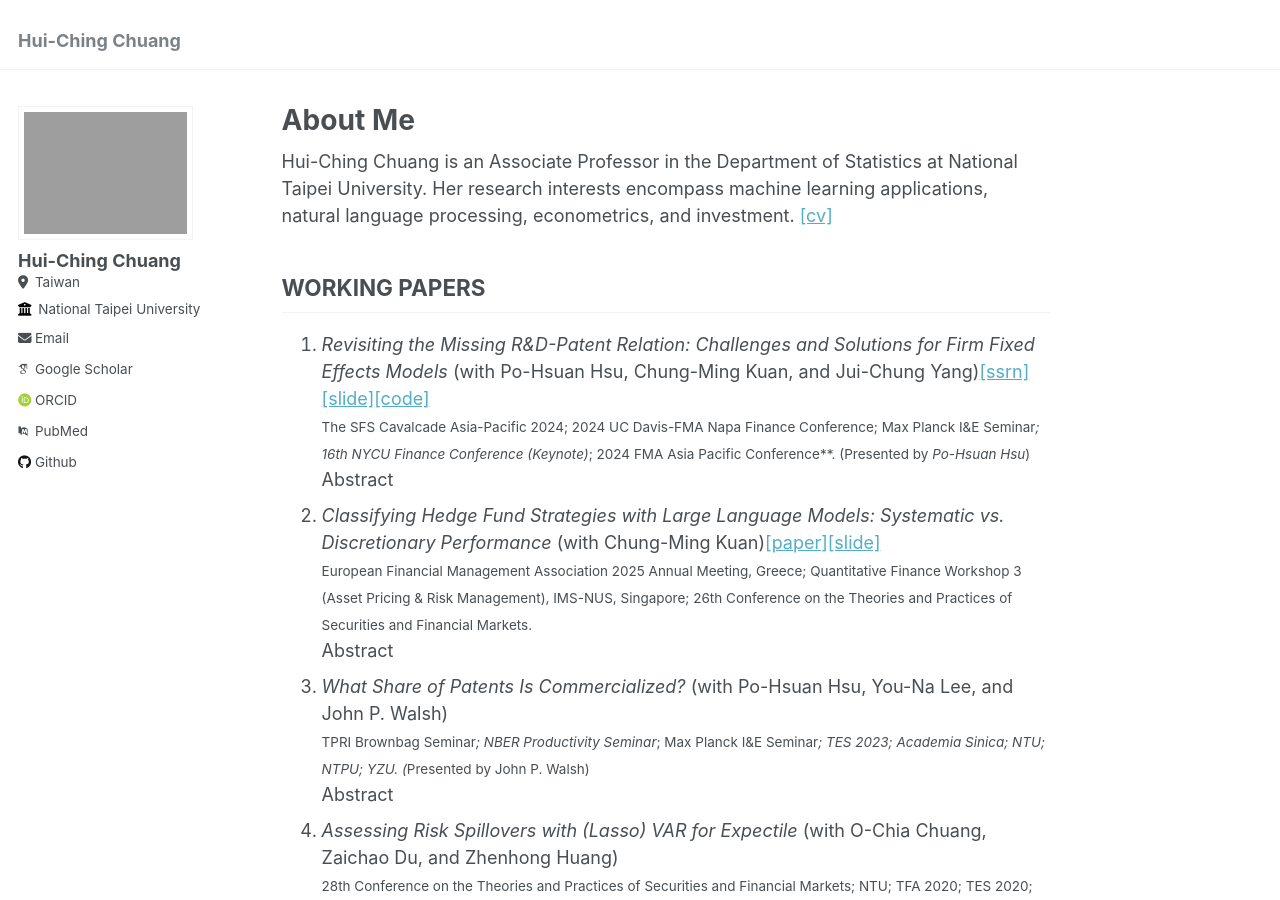
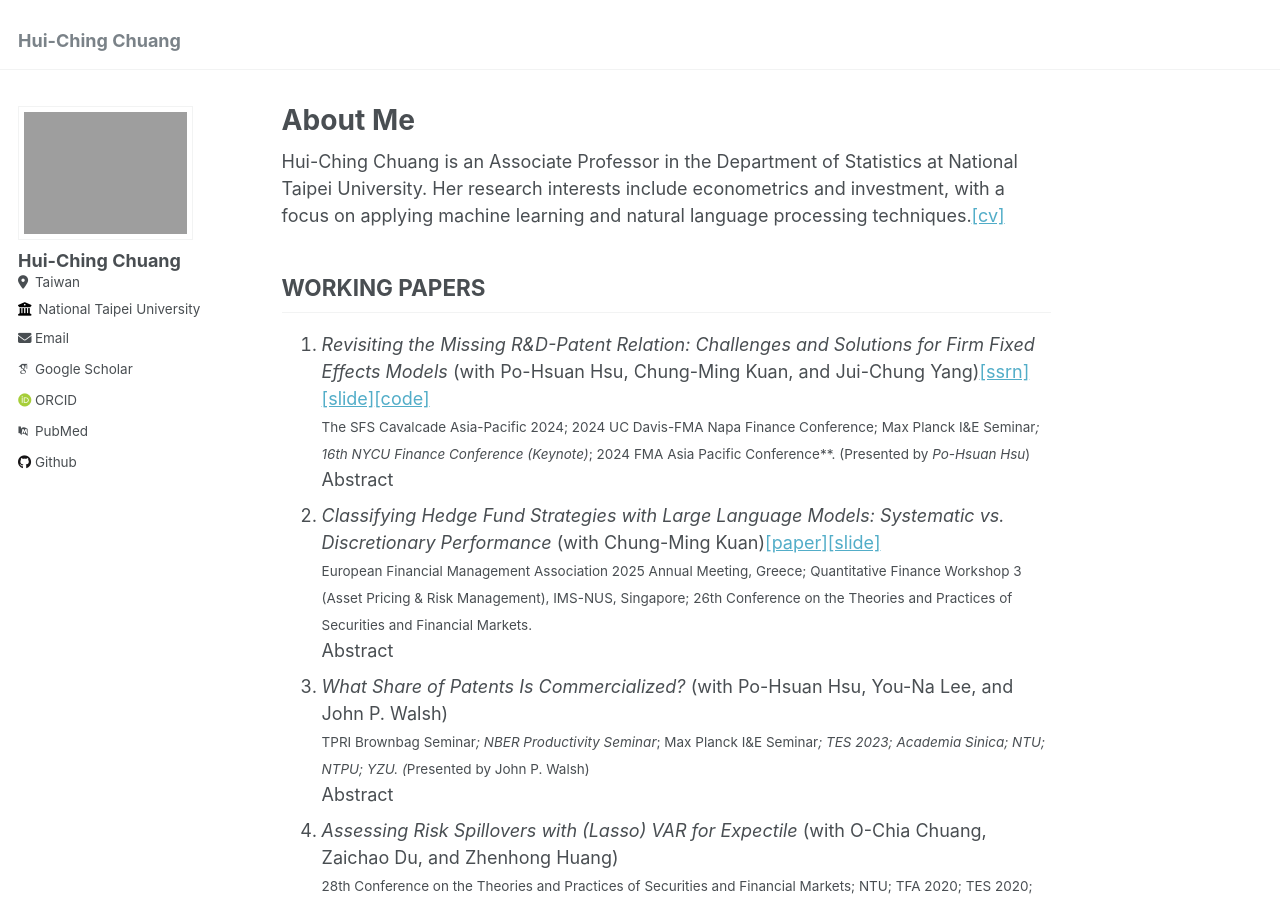
Before and after one commit to hcchuang/hcchuang.github.io, a Jekyll site: the page built from _pages/about.md, in a window 1280 px wide and 900 px high. Built offline with Jekyll 4.4.1, drawn with Linux system fonts in a browser that asks for light colours; some web fonts are replaced.

Commit message:
Update about.md

```diff
--- a/_pages/about.md
+++ b/_pages/about.md
@@ -19,10 +19,7 @@ details summary::-webkit-details-marker { display:none; }
 
 </style>
 
-Hui-Ching Chuang is an Associate Professor in the Department of Statistics at
-National Taipei University. Her research interests encompass machine learning
-applications, natural language processing, econometrics, and investment.
-[\[cv\]](/files/cv_hcc_202505.pdf){:target="_blank"}
+Hui-Ching Chuang is an Associate Professor in the Department of Statistics at National Taipei University. Her research interests include econometrics and investment, with a focus on applying machine learning and natural language processing techniques.[\[cv\]](/files/cv_hcc_202505.pdf){:target="_blank"}
 
 ## WORKING PAPERS
 1. _Revisiting the Missing R&D-Patent Relation: Challenges and Solutions for Firm Fixed Effects Models_ (with Po-Hsuan Hsu, Chung-Ming Kuan, and Jui-Chung Yang)[\[ssrn\]](https://papers.ssrn.com/sol3/papers.cfm?abstract_id=4636846){:target="_blank"}[\[slide\]](/files/MissingRDPatentFE_Slide.pdf){:target="_blank"}[\[code\]](https://github.com/hcchuang/Revisiting-the-Missing-RD-Patent-Relation_Challenges-and-Solutions-for-Firm-Fixed-Effects-Models){:target="_blank"}
```
